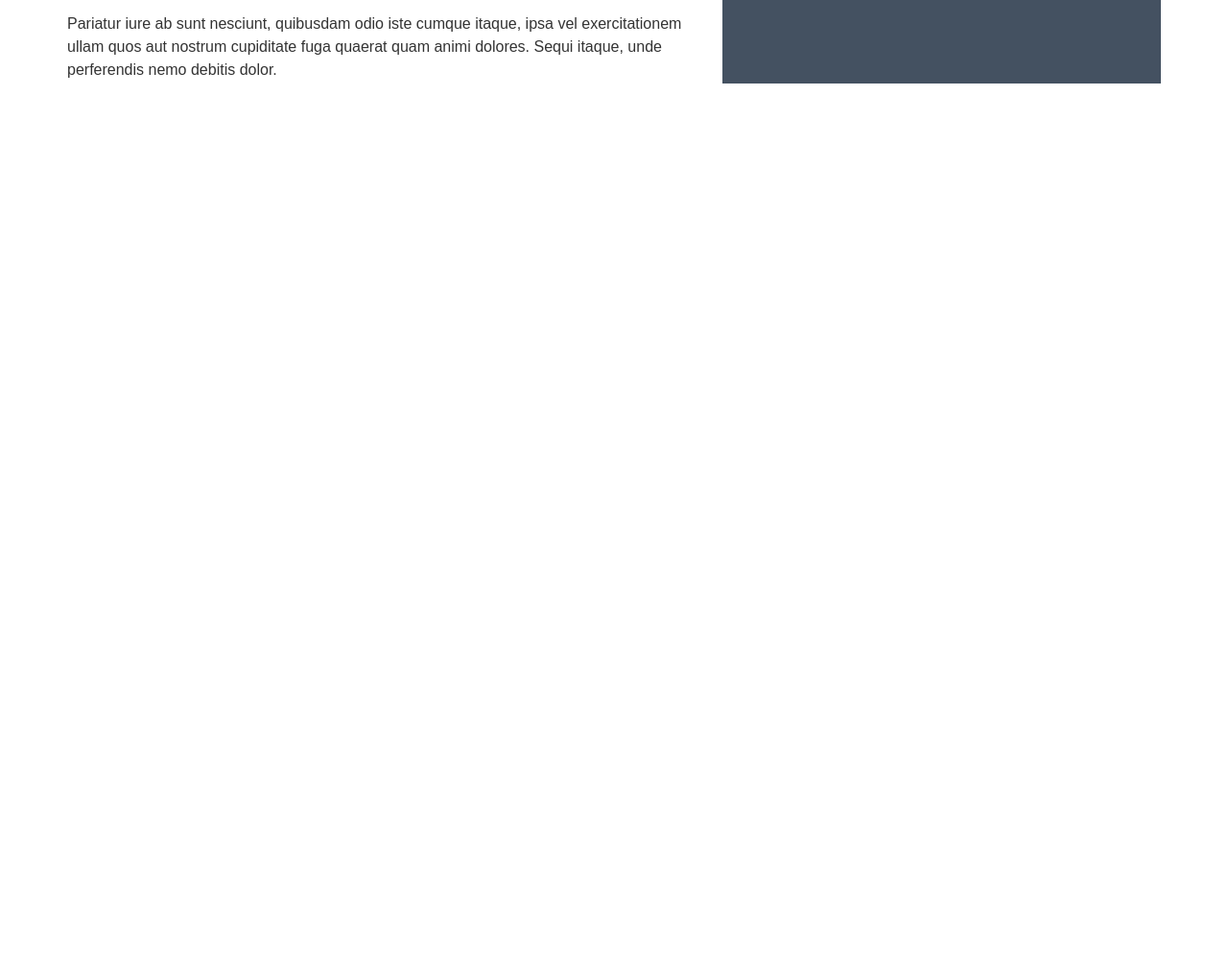
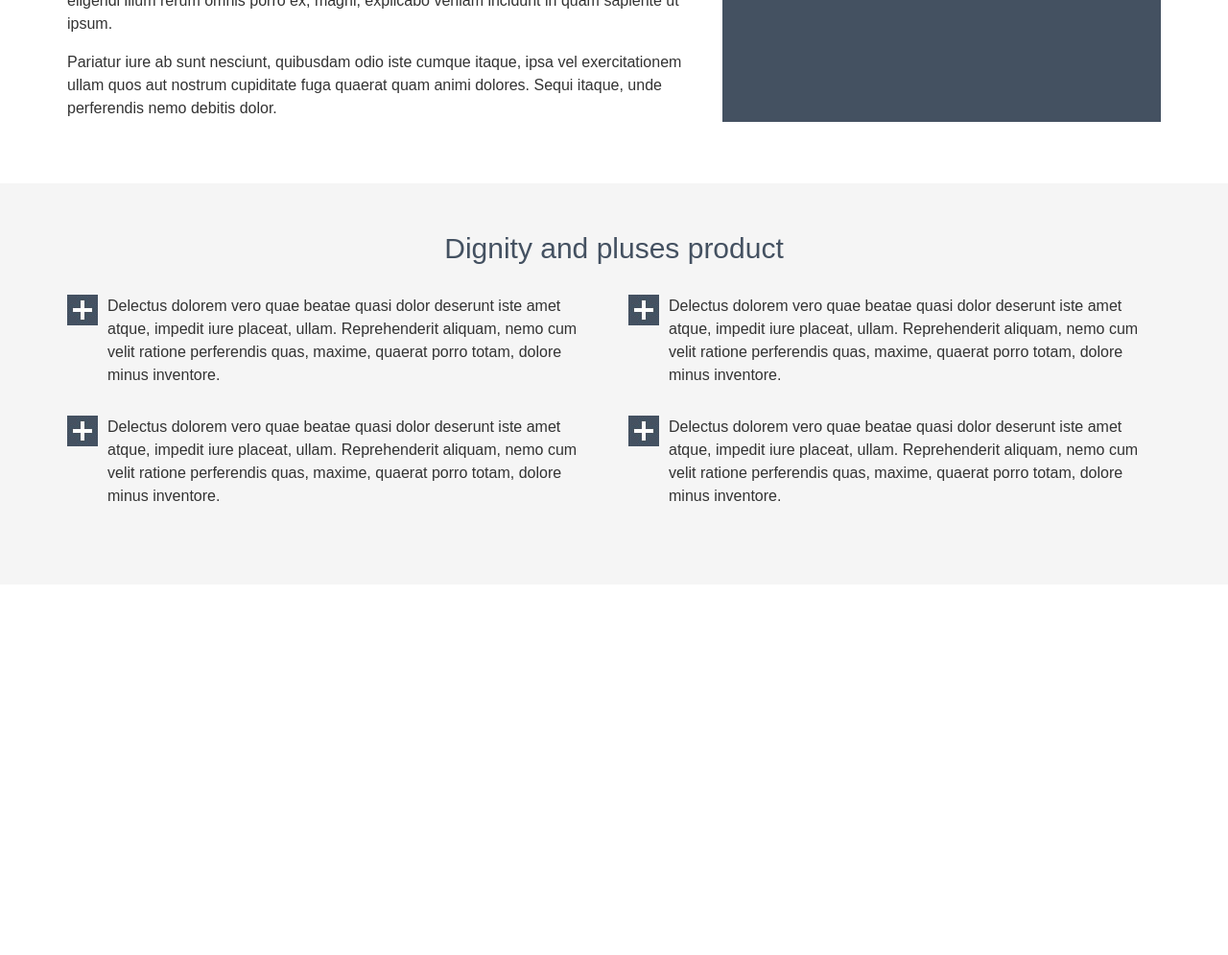
Before and after one commit to nurbol-sarsenbayev/simple-bootstrap-design, a website: page app/index.html in a window 1280 px wide. Shown: the part 481-1476 px from the top of the page at 96% size. Before the commit the page ends 1032 px from the top, so only its background shows below. Drawn offline with Linux system fonts and the light colour scheme.

Commit message:
section-plusses

```diff
--- a/app/index.html
+++ b/app/index.html
@@ -37,7 +37,7 @@
 				<div class="row">
 					<div class="col-sm-7">
 						<h1 class="h1">Product name</h1>
-						<ul class="header-list">
+						<ul class="list list-header">
 							<li>Put on this page information about your product</li>
 							<li>A detailed description of your product</li>
 							<li>Tell us about the advantages and merits</li>
@@ -51,7 +51,7 @@
 			</div>
 		</header>
 
-		<section class="section s-about">
+		<section class="section section-about">
 			<div class="container">
 				<div class="row">
 					<div class="col-sm-7">
@@ -70,23 +70,41 @@
 			</div>
 		</section>
 
-		<section class="section s-plusses">
+		<section class="section section-plusses">
+			<div class="container">
+				<div class="row">
+					<div class="cols-sm-12">
+						<h2 class="h2 text-center">Dignity and pluses product</h2>
+					</div>
+					<div class="col-sm-6">
+						<ul class="list list-plusses">
+							<li>Delectus dolorem vero quae beatae quasi dolor deserunt iste amet atque, impedit iure placeat, ullam. Reprehenderit aliquam, nemo cum velit ratione perferendis quas, maxime, quaerat porro totam, dolore minus inventore.</li>
+							<li>Delectus dolorem vero quae beatae quasi dolor deserunt iste amet atque, impedit iure placeat, ullam. Reprehenderit aliquam, nemo cum velit ratione perferendis quas, maxime, quaerat porro totam, dolore minus inventore.</li>
+						</ul>
+					</div>
+					<div class="col-sm-6">
+						<ul class="list list-plusses">
+							<li>Delectus dolorem vero quae beatae quasi dolor deserunt iste amet atque, impedit iure placeat, ullam. Reprehenderit aliquam, nemo cum velit ratione perferendis quas, maxime, quaerat porro totam, dolore minus inventore.</li>
+							<li>Delectus dolorem vero quae beatae quasi dolor deserunt iste amet atque, impedit iure placeat, ullam. Reprehenderit aliquam, nemo cum velit ratione perferendis quas, maxime, quaerat porro totam, dolore minus inventore.</li>
+						</ul>
+					</div>
+				</div>
+			</div>
+		</section>
+
+		<section class="section section-screenshots">
 
 		</section>
 
-		<section class="section s-screenshots">
+		<section class="section section-reviews">
 
 		</section>
 
-		<section class="section s-reviews">
+		<section class="section section-prices">
 
 		</section>
 
-		<section class="section s-prices">
-
-		</section>
-
-		<section class="section s-contacts">
+		<section class="section section-contacts">
 
 		</section>
 
--- a/app/sass/main.scss
+++ b/app/sass/main.scss
@@ -18,14 +18,22 @@ body {
 	opacity: 1;
 }
 
+.text-center {
+	text-align: center;
+}
+
 .section {
-	padding: 30px 0 50px 0;
+	padding: 50px 0;
 	background-color: #fff;
 	color: #333;
 
 	&-inverse {
 		background-color: #445162;
 		color: #fff;
+	}
+
+	&-plusses {
+		background-color: #f5f5f5;
 	}
 }
 
@@ -44,11 +52,13 @@ body {
 	line-height: 36px;
 }
 
-.header-list {
-	margin: 20px 0 0 0;
+.list {
+	margin: 0;
 	padding: 0;
 	list-style: none;
 
+	&-header {
+		margin-top: 20px;
 		li {
 			&:before {
 				font-family: "fontawesome";
@@ -60,6 +70,26 @@ body {
 			line-height: 36px;
 		}
 	}
+
+	&-plusses {
+		li {
+			margin: 30px 0;
+			padding-left: 42px;
+			position: relative;
+			&::before {
+				content: '';
+				position: absolute;
+				top: 0;
+				left: 0;
+				width: 32px;
+				height: 32px;
+				background-image: url('../img/plus-icon.jpg');
+			}
+		}
+	}
+}
+
+
 
 .img {
 	&-white {
```
Also changed, not shown: app/css/main.min.css, app/img/plus-icon.jpg (added). Lines whose indentation alone changed are shown as unchanged.
